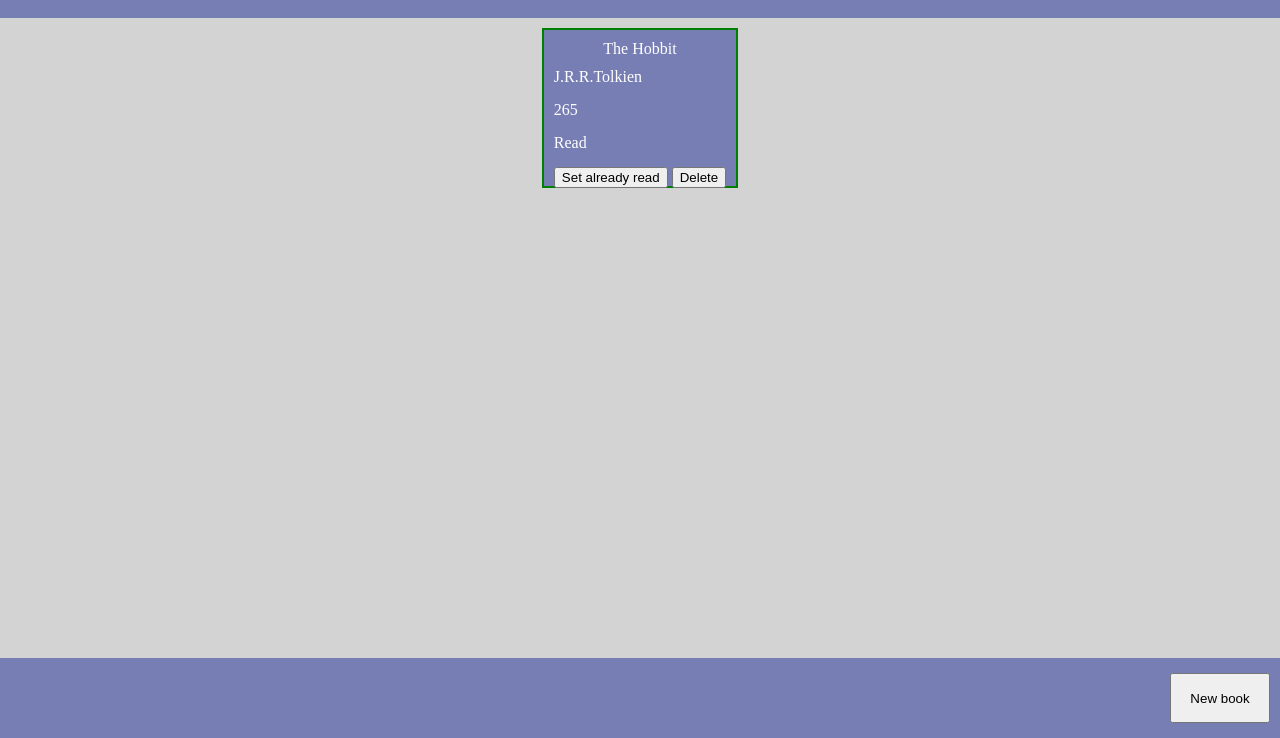
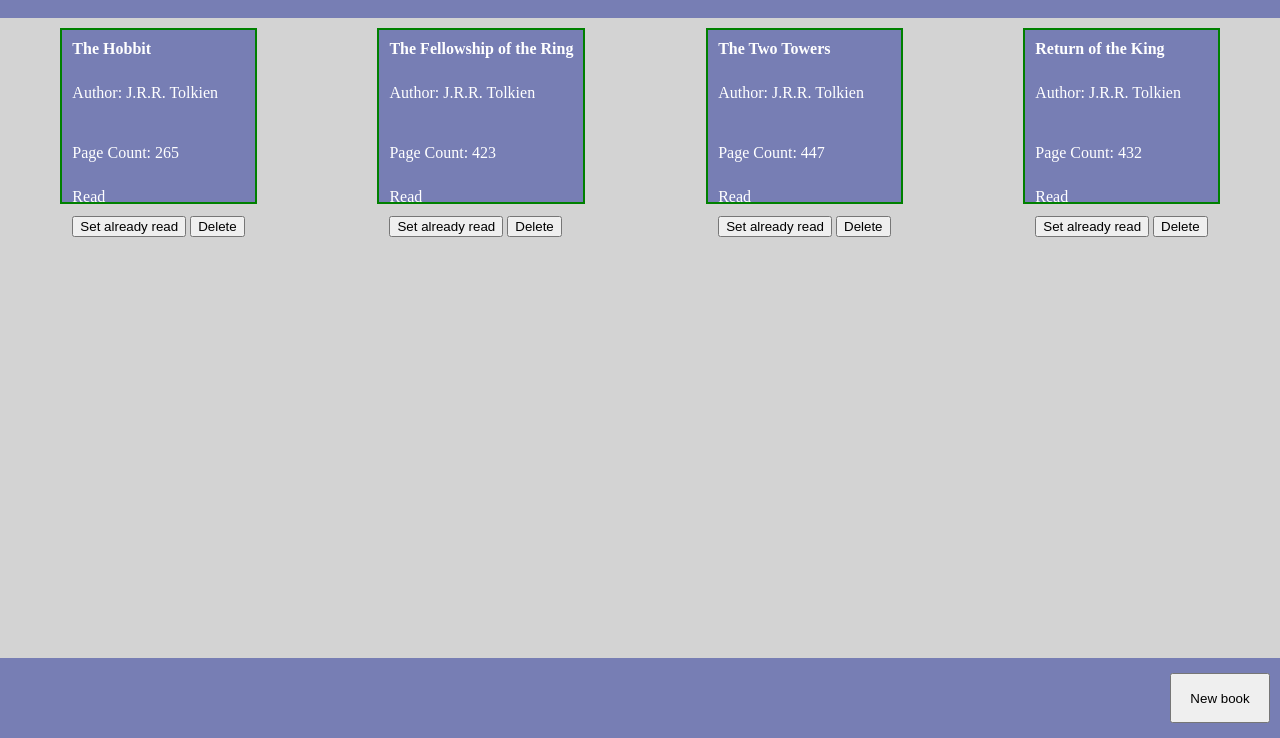
Before and after one commit to AlexandruIordan99/library, a plain HTML site: page index.html in a window 1280 px wide. Shown: the part 62-800 px from the top of the page. Drawn offline with Linux system fonts and the light colour scheme.

Commit message:
The submit button can now add books to the page

```diff
--- a/index.html
+++ b/index.html
@@ -5,33 +5,35 @@
   <title>Library App</title>
   <link rel="stylesheet" href ="style.css">
 </head>
+
 <body>
+
 <div class ="contentWrapper">
   <div class ="header">
     <h1>Library
     </h1>
   </div>
   <div class ="bookList" id="bookCardContainer">
-    <div class ="bookCard">
-      <div class ="bookTitle">
-        The Hobbit
-      </div>
+<!--    <div class ="bookCard">-->
+<!--      <div class ="bookTitle">-->
+<!--        The Hobbit-->
+<!--      </div>-->
 
-      <div class ="bookData">
-          <div class ="author">
-            J.R.R.Tolkien
-          </div>
-          <div class ="pageCount">
-          265
-          </div>
-          <div class ="readStatus">Read</div>
-      </div>
+<!--      <div class ="bookData">-->
+<!--          <div class ="author">-->
+<!--            J.R.R.Tolkien-->
+<!--          </div>-->
+<!--          <div class ="pageCount">-->
+<!--          265-->
+<!--          </div>-->
+<!--          <div class ="readStatus">Read</div>-->
+<!--      </div>-->
 
-      <div class="bookCardButtons">
-        <button class ="readOrNot">Set already read</button>
-        <button class ="delete">Delete</button>
-      </div>
-    </div>
+<!--      <div class="bookCardButtons">-->
+<!--        <button class ="readOrNot">Set already read</button>-->
+<!--        <button class ="delete">Delete</button>-->
+<!--      </div>-->
+<!--    </div>-->
   </div>
   <div class ="newButtonDiv">
     <button id ="newBookButton" data-modal-target = "newBookForm">New book</button>
--- a/index.js
+++ b/index.js
@@ -70,14 +70,39 @@ overlay.addEventListener('click', () =>{
   closeForm(newBookForm);
 })
 
+const submitButton = document.getElementById('submitButton');
+
+submitButton.addEventListener('click', () =>{
+    let title = document.getElementById('title').value;
+    let author = document.getElementById('author').value;
+    let pageCount = document.getElementById('pageCount').value;
+    let inputBook = new Book(title, author, pageCount);
+    library.push(inputBook);
+    populateBookCardContainer(library.pop());
+
+    closeOverlay(overlay);
+    closeForm(newBookForm);
+})
+
 let bookCardContainer = document.getElementById('bookCardContainer');
 
-const submitButton = document.getElementById('submitButton');
 
+function populateBookCardContainer(book){
+  let bookCard = document.createElement('div');
+  bookCard.innerHTML=        `
+  <div><strong>${book.title}</strong></div>
+  <p>Author: ${book.author}</p>
+  <p>Page Count: ${book.pageCount}</p>
+  <div class ="readStatus">Read</div>
+        <div class="bookCardButtons">
+        <button class ="readOrNot">Set already read</button>
+        <button class ="delete">Delete</button>
+      </div>
+`;
+  bookCardContainer.appendChild(bookCard);
+  bookCard.classList.add('bookCard', );
+}
 
-submitButton.addEventListener('click', () =>{
-
-
-  closeOverlay(overlay);
-  closeForm(newBookForm);
-})
+for (let i=0; i<library.length; i++){
+  populateBookCardContainer(library[i]);
+}
--- a/style.css
+++ b/style.css
@@ -42,7 +42,7 @@ html, body{
   margin: 10px;
   box-sizing: border-box;
   padding: 10px;
-  height: 20vh;
+  height: 22vh;
 }
 
 .bookTitle{
@@ -62,9 +62,6 @@ html, body{
   padding-bottom: 5px;
 }
 
-
-
-
 #newBookButton{
   align-self: center;
   align-content: center;
@@ -81,7 +78,6 @@ li{
 
 button{
   gap: 10px;
-
 }
 
 .newButtonDiv{
```
